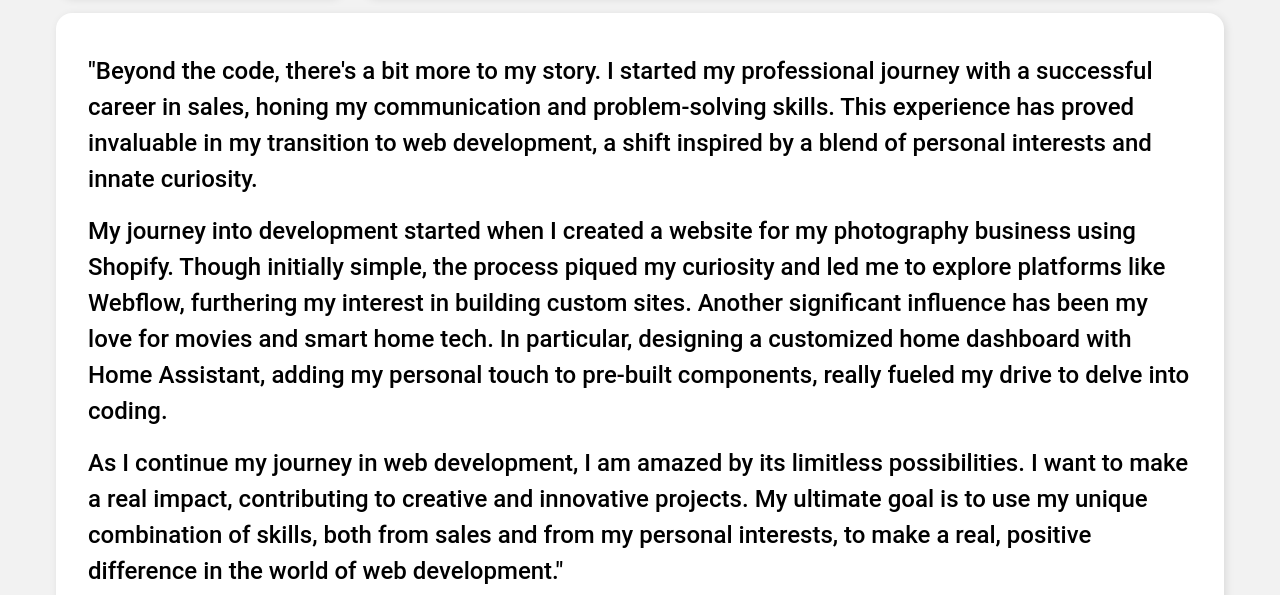
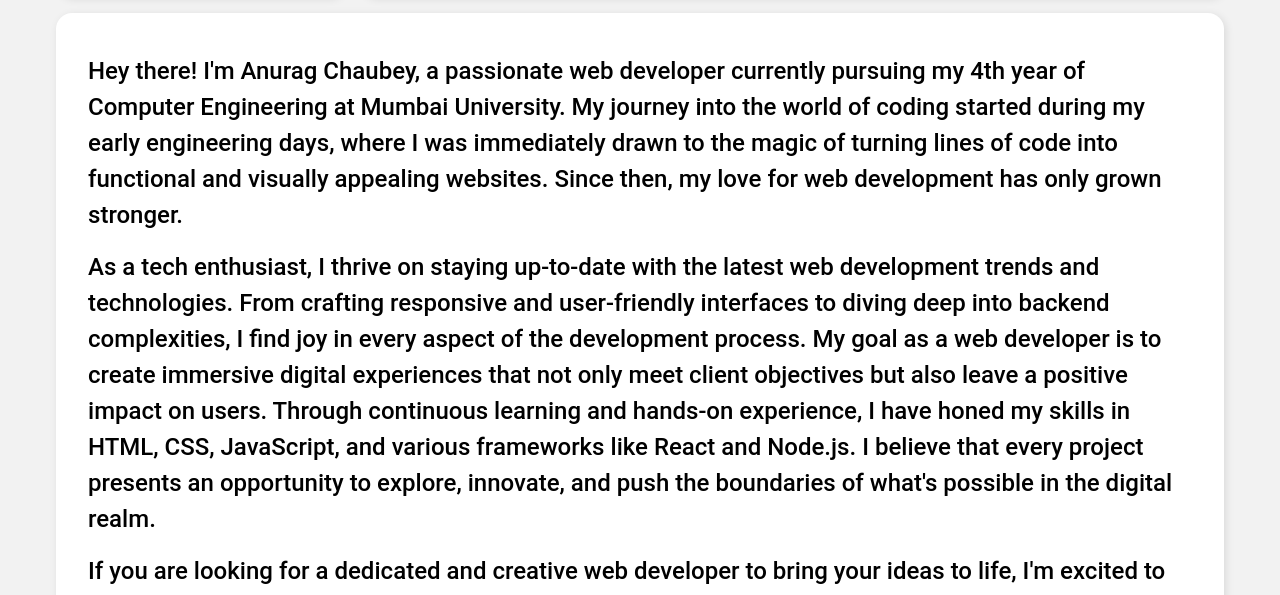
Before and after one commit to ChaubeyAnurag69/anurag_porfolio, a plain HTML site: page about.html in a window 1280 px wide. Shown: the part 347-942 px from the top of the page. Drawn offline with Linux system fonts and the light colour scheme; a web font is replaced by a local one.

Commit message:
Update about.html

```diff
--- a/about.html
+++ b/about.html
@@ -50,9 +50,9 @@
 
         <div class="sec sec1">
           <div class="aboutme">
-            <p>"Beyond the code, there's a bit more to my story. I started my professional journey with a successful career in sales, honing my communication and problem-solving skills. This experience has proved invaluable in my transition to web development, a shift inspired by a blend of personal interests and innate curiosity.</p>
-            <p>My journey into development started when I created a website for my photography business using Shopify. Though initially simple, the process piqued my curiosity and led me to explore platforms like Webflow, furthering my interest in building custom sites. Another significant influence has been my love for movies and smart home tech. In particular, designing a customized home dashboard with Home Assistant, adding my personal touch to pre-built components, really fueled my drive to delve into coding.</p>
-            <p> As I continue my journey in web development, I am amazed by its limitless possibilities. I want to make a real impact, contributing to creative and innovative projects. My ultimate goal is to use my unique combination of skills, both from sales and from my personal interests, to make a real, positive difference in the world of web development."</p>
+            <p> Hey there! I'm Anurag Chaubey, a passionate web developer currently pursuing my 4th year of Computer Engineering at Mumbai University. My journey into the world of coding started during my early engineering days, where I was immediately drawn to the magic of turning lines of code into functional and visually appealing websites. Since then, my love for web development has only grown stronger.</p>
+            <p> As a tech enthusiast, I thrive on staying up-to-date with the latest web development trends and technologies. From crafting responsive and user-friendly interfaces to diving deep into backend complexities, I find joy in every aspect of the development process. My goal as a web developer is to create immersive digital experiences that not only meet client objectives but also leave a positive impact on users. Through continuous learning and hands-on experience, I have honed my skills in HTML, CSS, JavaScript, and various frameworks like React and Node.js. I believe that every project presents an opportunity to explore, innovate, and push the boundaries of what's possible in the digital realm.</p>
+            <p>If you are looking for a dedicated and creative web developer to bring your ideas to life, I'm excited to embark on that journey with you! Let's collaborate and build something amazing together.</p>
           </div>
         </div>
 
```
